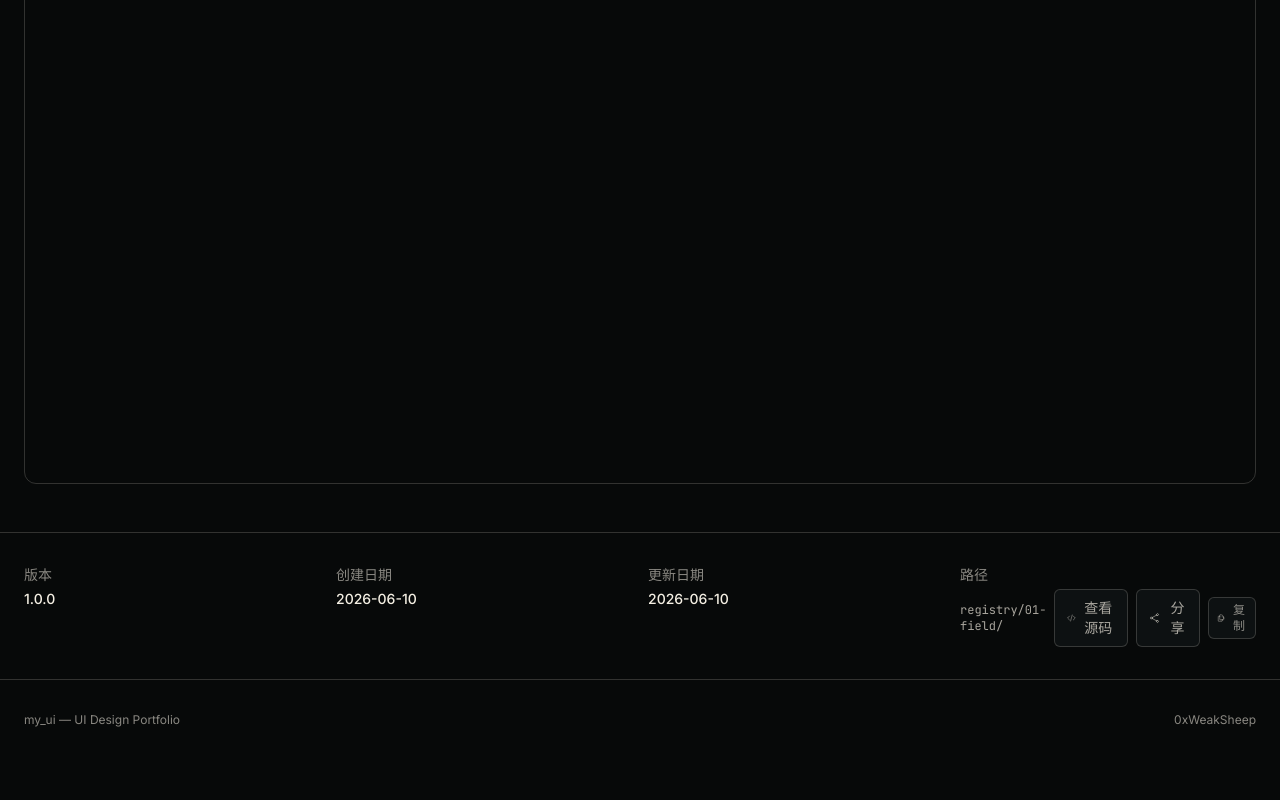
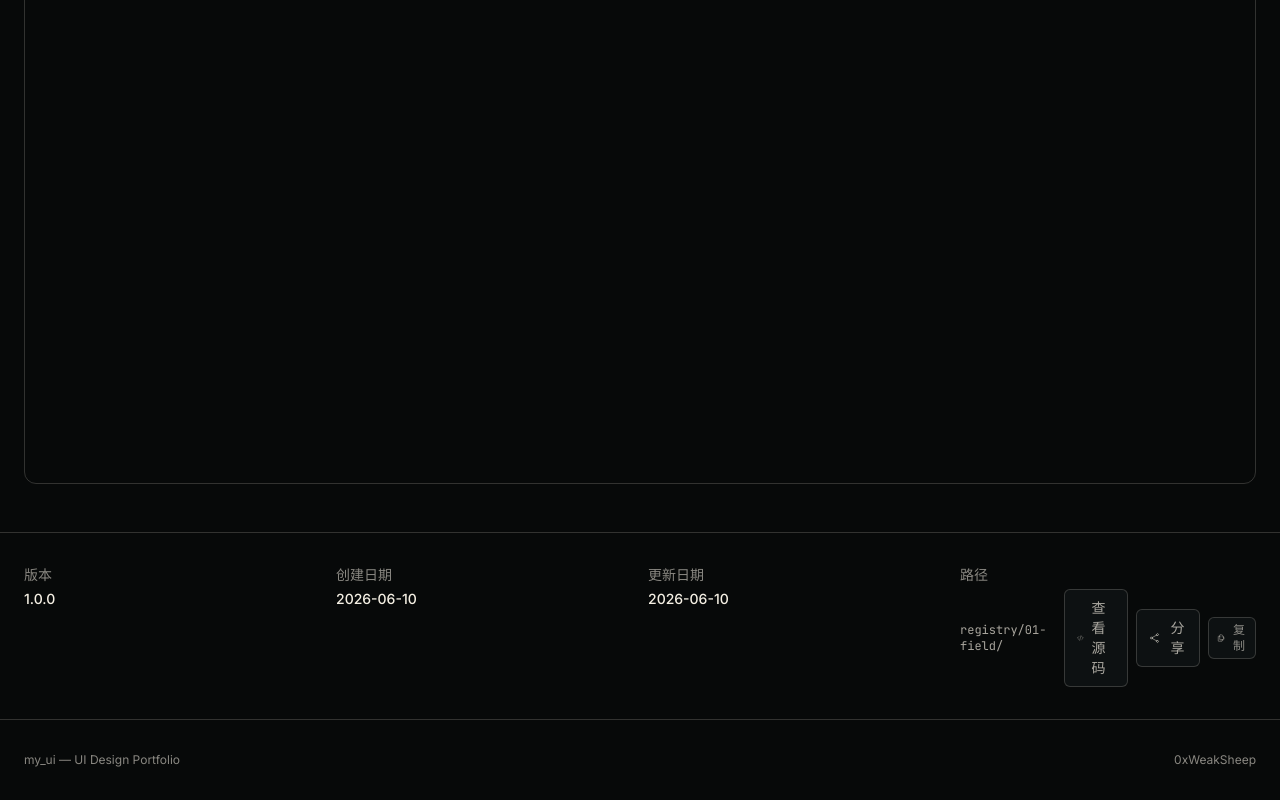
Before and after one commit to 0xWeakSheep/my_ui, a Next.js app: page /works/field in a window 1280 px wide. Shown: the part 614-1414 px from the top of the page. Before the commit the page ends 1374 px from the top, so only its background shows below. Built offline with nearby package versions, Linux system fonts and the light colour scheme.

Commit message:
style: 修复详情页路径按钮间距
DownloadButton、ShareButton、CopyButton 之间添加 gap-2 间距。

```diff
--- a/app/works/[slug]/page.tsx
+++ b/app/works/[slug]/page.tsx
@@ -148,8 +148,11 @@ export default async function WorkPage({ params }: Props) {
                 <dt className="text-text-tertiary">路径</dt>
                 <dd className="mt-1 flex items-center gap-2 font-mono text-xs text-text-secondary">
                   registry/{work.id}-{work.slug}/
-                  <DownloadButton workId={work.id} workSlug={work.slug} /><ShareButton title={work.title} />
-                  <CopyButton text={`registry/${work.id}-${work.slug}/`} />
+                  <span className="flex items-center gap-2">
+                    <DownloadButton workId={work.id} workSlug={work.slug} />
+                    <ShareButton title={work.title} />
+                    <CopyButton text={`registry/${work.id}-${work.slug}/`} />
+                  </span>
                 </dd>
               </div>
             </dl>
```
